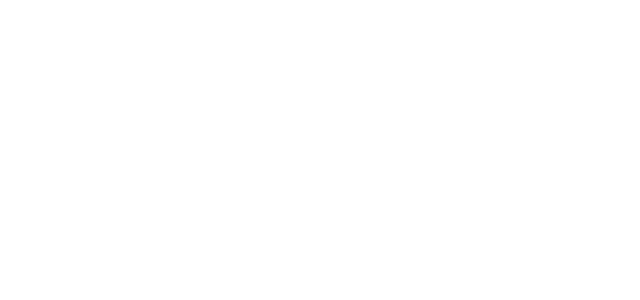
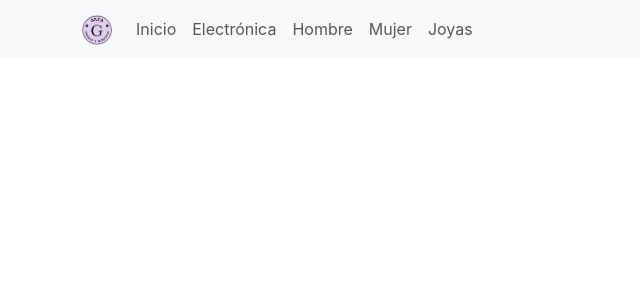
Before and after one commit to juanpablolarice/ProyectoFinal, a React (Create React App) app: page / in a window 1280 px wide. Shown: the top 300 px of the page, without its empty margins (0-640 px from the left). Built offline with nearby package versions, Linux system fonts and the light colour scheme.

Commit message:
Se actualiza componente NavBar

```diff
--- a/src/App.css
+++ /dev/null
@@ -1,38 +0,0 @@
-.App {
-  text-align: center;
-}
-
-.App-logo {
-  height: 40vmin;
-  pointer-events: none;
-}
-
-@media (prefers-reduced-motion: no-preference) {
-  .App-logo {
-    animation: App-logo-spin infinite 20s linear;
-  }
-}
-
-.App-header {
-  background-color: #282c34;
-  min-height: 100vh;
-  display: flex;
-  flex-direction: column;
-  align-items: center;
-  justify-content: center;
-  font-size: calc(10px + 2vmin);
-  color: white;
-}
-
-.App-link {
-  color: #61dafb;
-}
-
-@keyframes App-logo-spin {
-  from {
-    transform: rotate(0deg);
-  }
-  to {
-    transform: rotate(360deg);
-  }
-}
--- a/src/App.js
+++ /dev/null
@@ -1,25 +0,0 @@
-import logo from './logo.svg';
-import './App.css';
-
-function App() {
-  return (
-    <div className="App">
-      <header className="App-header">
-        <img src={logo} className="App-logo" alt="logo" />
-        <p>
-          Editá <code>src/App.js</code> y guardá para recargar.
-        </p>
-        <a
-          className="App-link"
-          href="https://reactjs.org"
-          target="_blank"
-          rel="noopener noreferrer"
-        >
-          Learn React
-        </a>
-      </header>
-    </div>
-  );
-}
-
-export default App;
--- a/src/components/NavBar/NavBar.jsx
+++ b/src/components/NavBar/NavBar.jsx
@@ -2,8 +2,29 @@
 import './NavBar.css'
 
 const NavBar = () => {
+    const links = [
+		{id: 1,title:'Inicio', link:'/'},
+		{id: 2,title:'Electrónica', link:'/#'},
+		{id: 3,title:'Hombre', link:'/#'},
+		{id: 4,title:'Mujer', link:'/#'},
+		{id: 5,title:'Joyas', link:'/#'}
+	]
+
     return (
-		<div></div>
+		<nav className="navbar navbar-expand-lg bg-body-tertiary">
+			<div className="container">
+	  			<a className="navbar-brand" href="#"><img className="rounded-circle" width="30" height="30" src="images/logo.jpg" alt="" /></a>
+	  			<button className="navbar-toggler" type="button" data-bs-toggle="collapse" data-bs-target="#navbarSupportedContent" aria-controls="navbarSupportedContent" aria-expanded="false" aria-label="Toggle navigation">
+					<span className="navbar-toggler-icon"></span>
+	  			</button>
+	  			<div className="collapse navbar-collapse" id="navbarSupportedContent">
+					<ul className="navbar-nav me-auto mb-2 mb-lg-0">
+						{links.map(link => <li key={link.id} className="nav-item"><a className="nav-link" href={link.link}>{link.title}</a></li>)}
+					</ul>
+  				</div>
+			</div>
+		</nav>
+		// <div>navbar</div>
     )
 }
 
--- a/src/index.js
+++ b/src/index.js
@@ -1,14 +1,12 @@
 import React from 'react';
 import ReactDOM from 'react-dom/client';
 import './index.css';
-import App from './App';
 import reportWebVitals from './reportWebVitals';
 import NavBar from './components/NavBar/NavBar';
 
 const root = ReactDOM.createRoot(document.getElementById('root'));
 root.render(
   	<React.StrictMode>
-    	{/* <App /> */}
     	<NavBar/>
   	</React.StrictMode>
 );
```
Also changed, not shown: public/images/logo.jpg (added), 1 other file (tests, documents, lock files or other folders).
